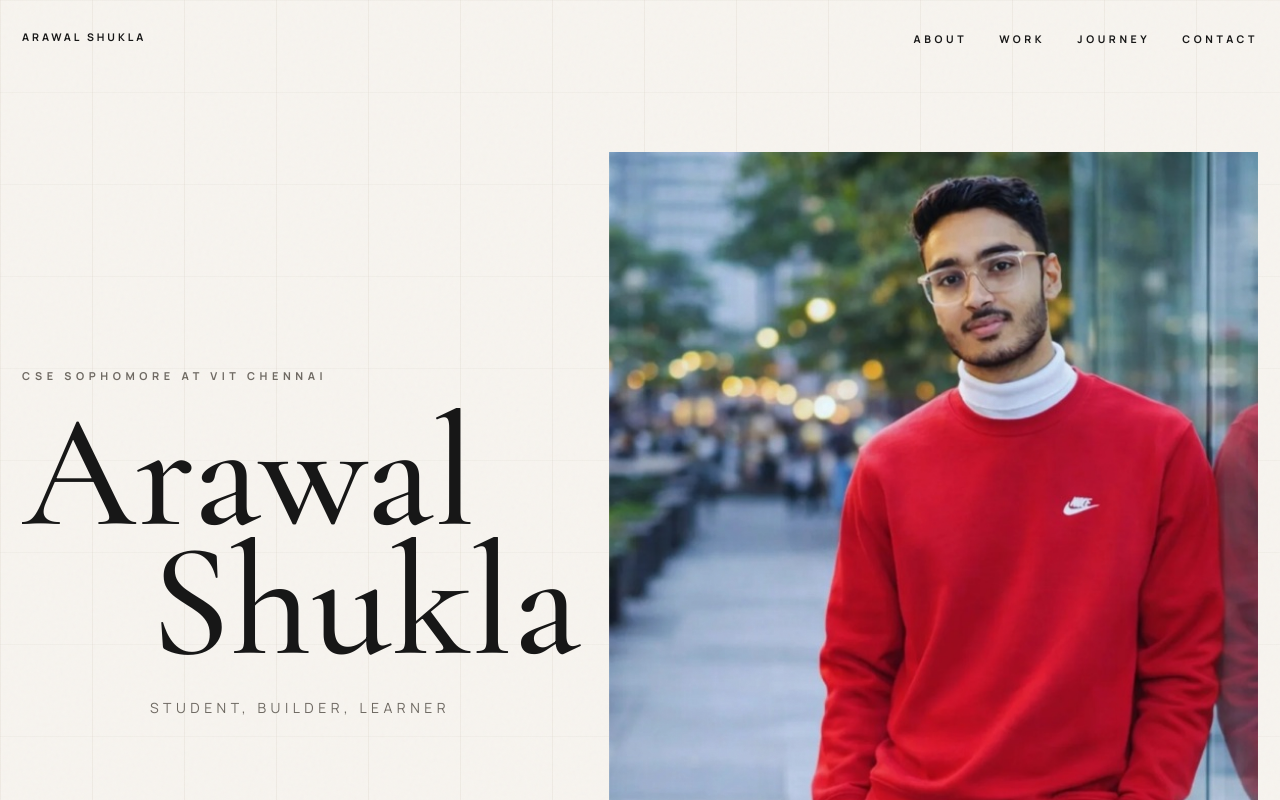
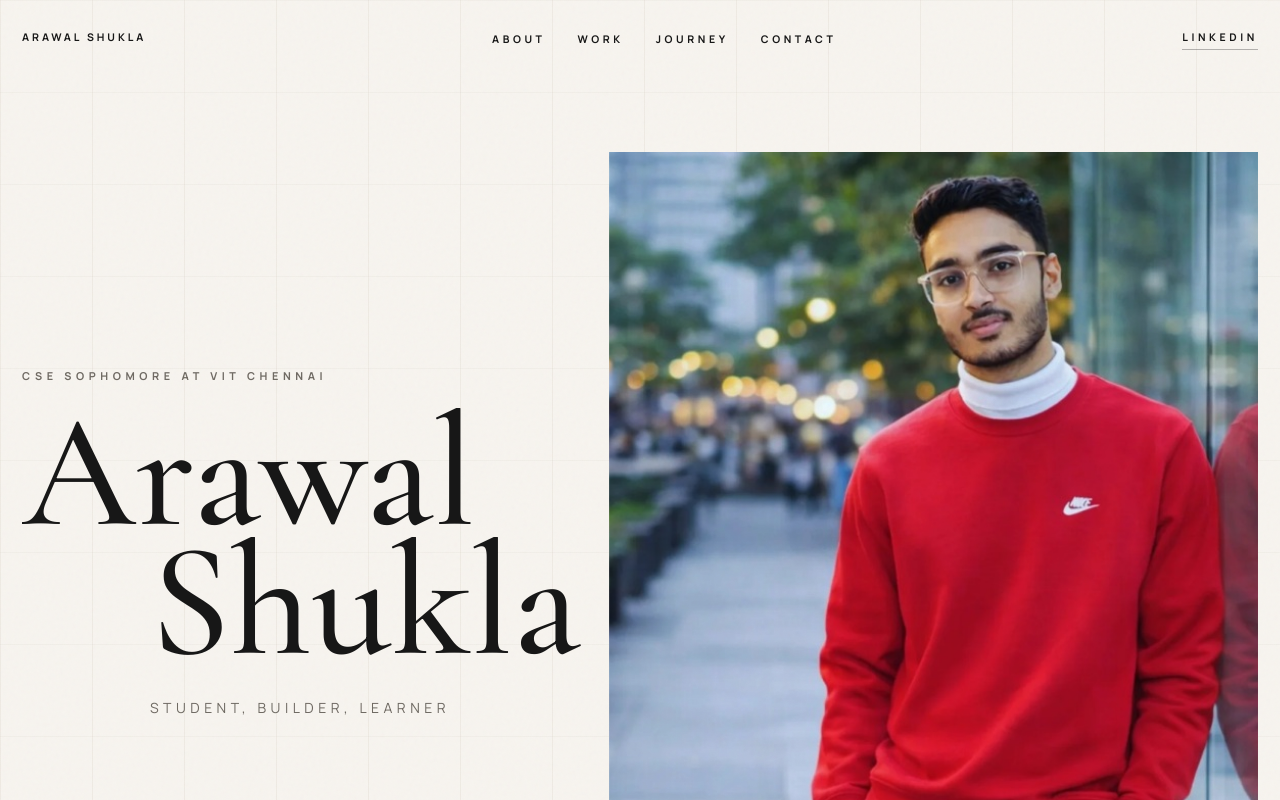
Before and after one commit to Arawal123/Personal-portfolio, a Next.js app: page / in a window 1280 px wide. Shown: the top 800 px of the page. Built offline with nearby package versions, Linux system fonts and the light colour scheme.

Commit message:
Restore LinkedIn nav link

```diff
--- a/components/Header.tsx
+++ b/components/Header.tsx
@@ -49,6 +49,14 @@ export default function Header() {
             </a>
           ))}
         </div>
+        <a
+          href={site.linkedin}
+          target="_blank"
+          rel="noreferrer"
+          className="focus-ring hidden border-b border-[#171717]/30 pb-1 text-[#171717] transition-colors duration-500 hover:text-[#9b7b5a] sm:inline-flex"
+        >
+          LinkedIn
+        </a>
       </nav>
     </header>
   );
```
